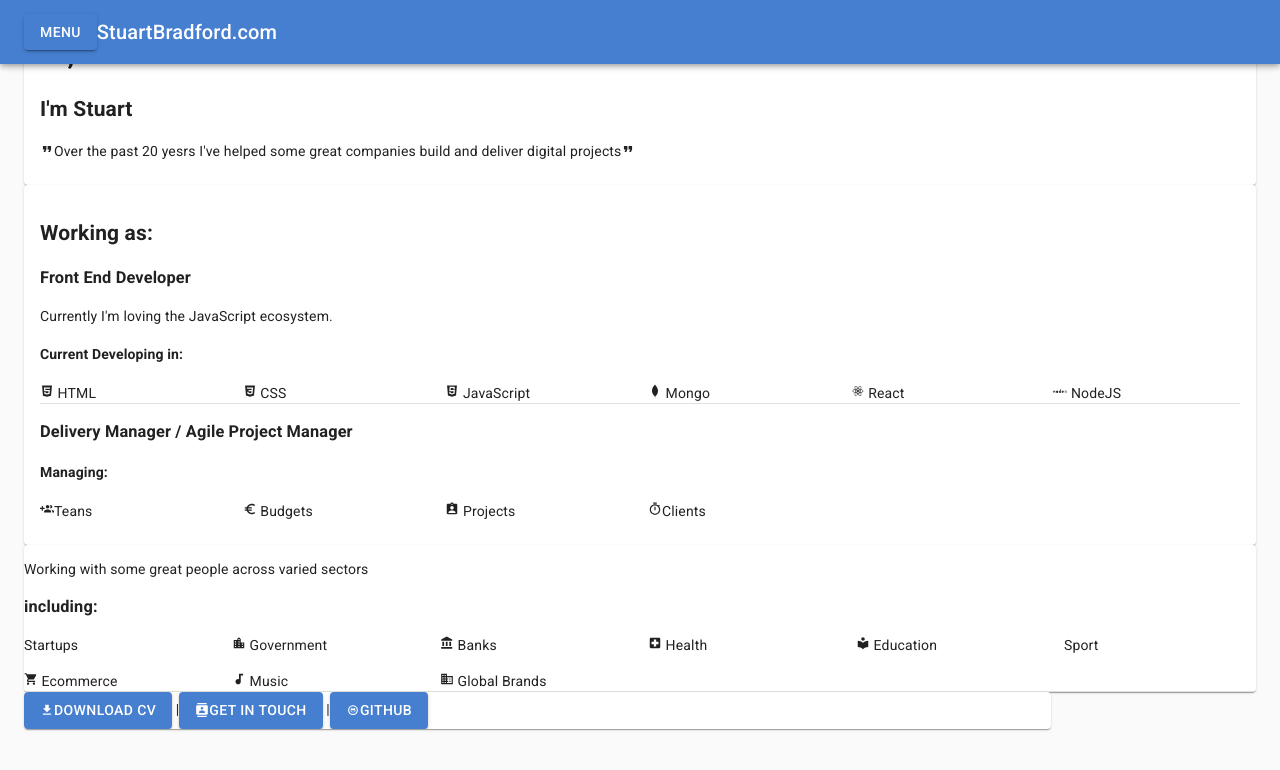
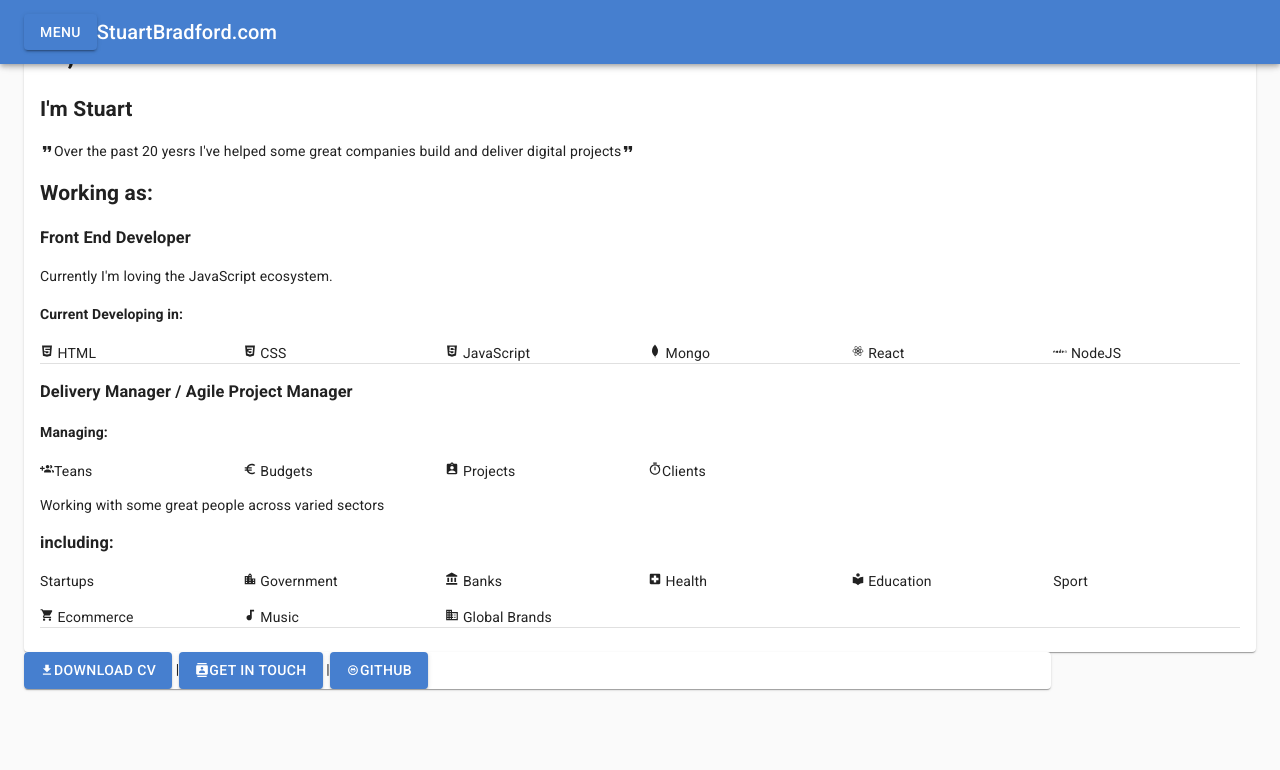
Before and after one commit to 789ni812/my-portfolio, a React (Create React App) app: page / in a window 1280 px wide. Shown: the top 770 px of the page. Built offline with nearby package versions, Linux system fonts and the light colour scheme.

Commit message:
Reduced the amount of Material-ui card components in the layout

```diff
--- a/src/mockup/ContentIntroduction.js
+++ b/src/mockup/ContentIntroduction.js
@@ -25,13 +25,7 @@ const ContentIntroduction = () => {
                     <h1>Hi,</h1>
                     <h2>I'm Stuart</h2>
                     <MdFormatQuote />Over the past 20 yesrs I've helped some great companies build and deliver digital projects<MdFormatQuote />
-                </CardContent>
 
-            </Card>
-
-
-            <Card >
-                <CardContent>
 
                     <h2>Working as:</h2>
 
@@ -84,11 +78,9 @@ const ContentIntroduction = () => {
 
                     </Grid>
 
-                </CardContent>
 
 
-            </Card>
-            <Card>
+
 
                     <p>Working with some great people across varied sectors</p>
 
@@ -136,6 +128,7 @@ const ContentIntroduction = () => {
 
                     </Grid>
                     <Divider />
+                </CardContent>
             </Card>
         </>
     )
```
Lines whose indentation alone changed are shown as unchanged.
